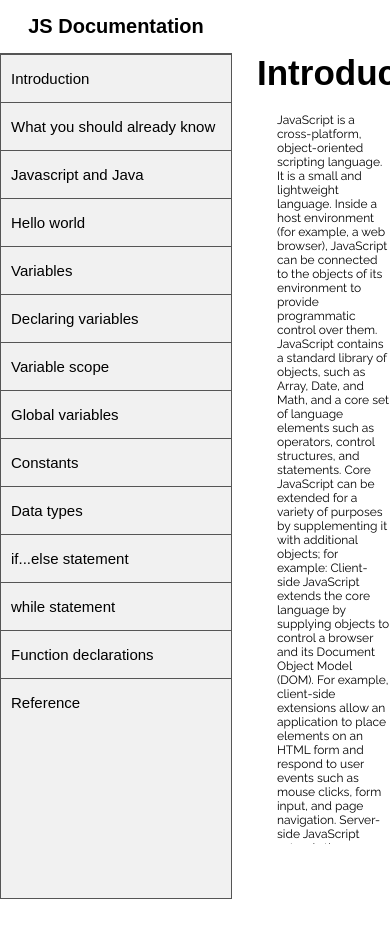
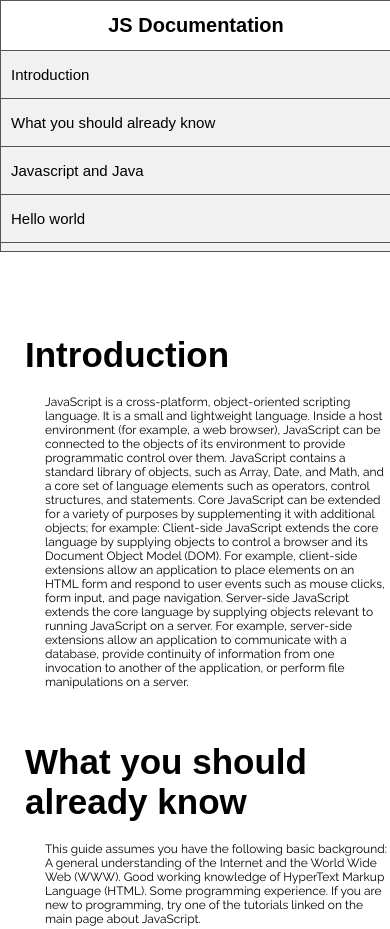
Before and after one commit to saqib40/JS-Documentation-Page, a plain HTML site: page index.html in a window 390 px wide. Shown: the top 929 px of the page. Before the commit the page ends 899 px from the top, so only its background shows below. Drawn offline with Linux system fonts and the light colour scheme; a web font is replaced by a local one.

Commit message:
Update index.css

```diff
--- a/index.css
+++ b/index.css
@@ -76,3 +76,23 @@ body {
     display: flex;
     flex-direction: row;
 }
+
+@media (max-width: 700px) {
+  body {
+    display: flex;
+    flex-direction: column;
+}
+  ul {
+    width: 100%;
+    height: 250px;
+    margin-bottom: 30px;
+    top: 0;
+  }
+  ul span {
+    position: sticky;
+    top: 0;
+    padding: 13px 0px;
+    background-color: white;
+    width: 100%;
+  }
+}
```
